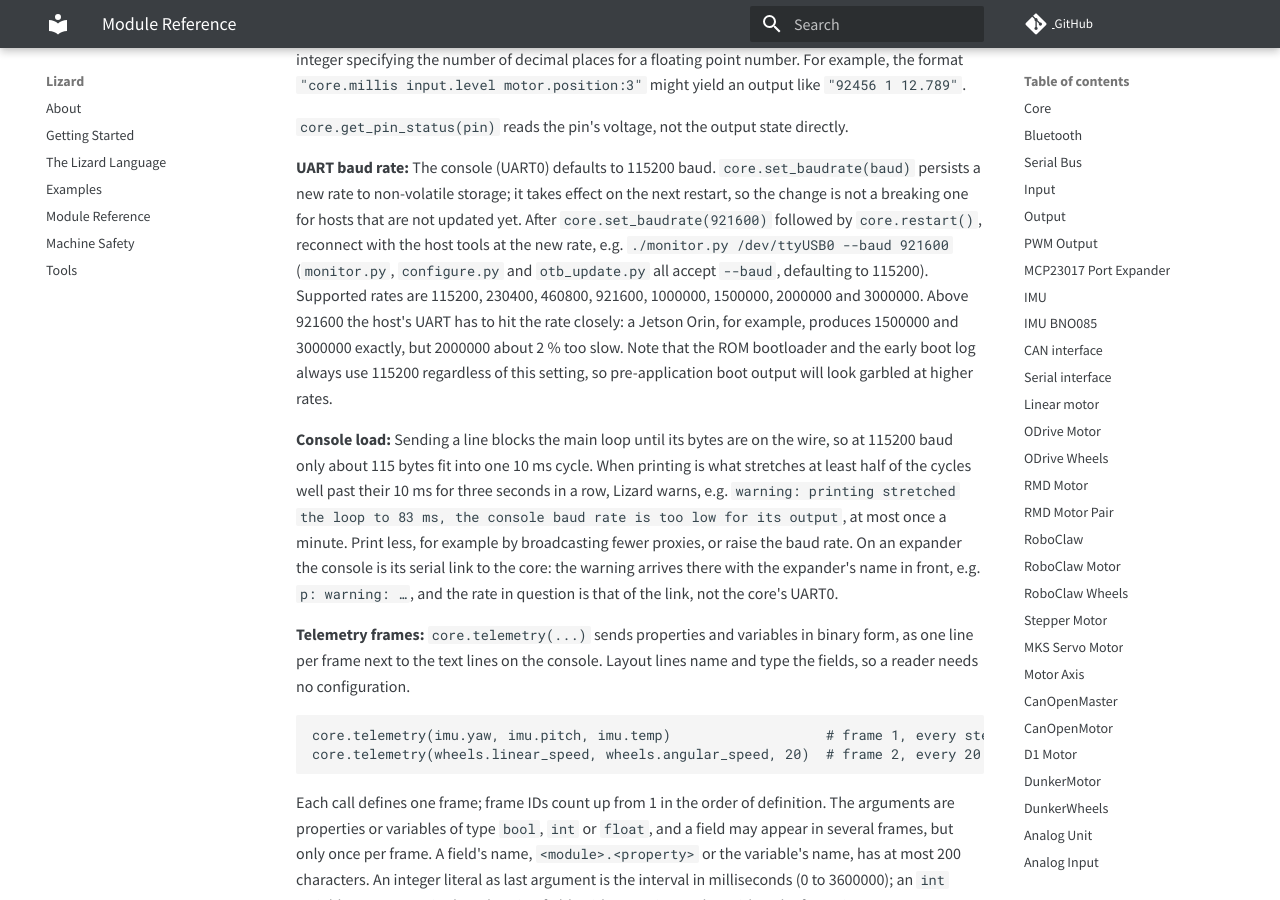
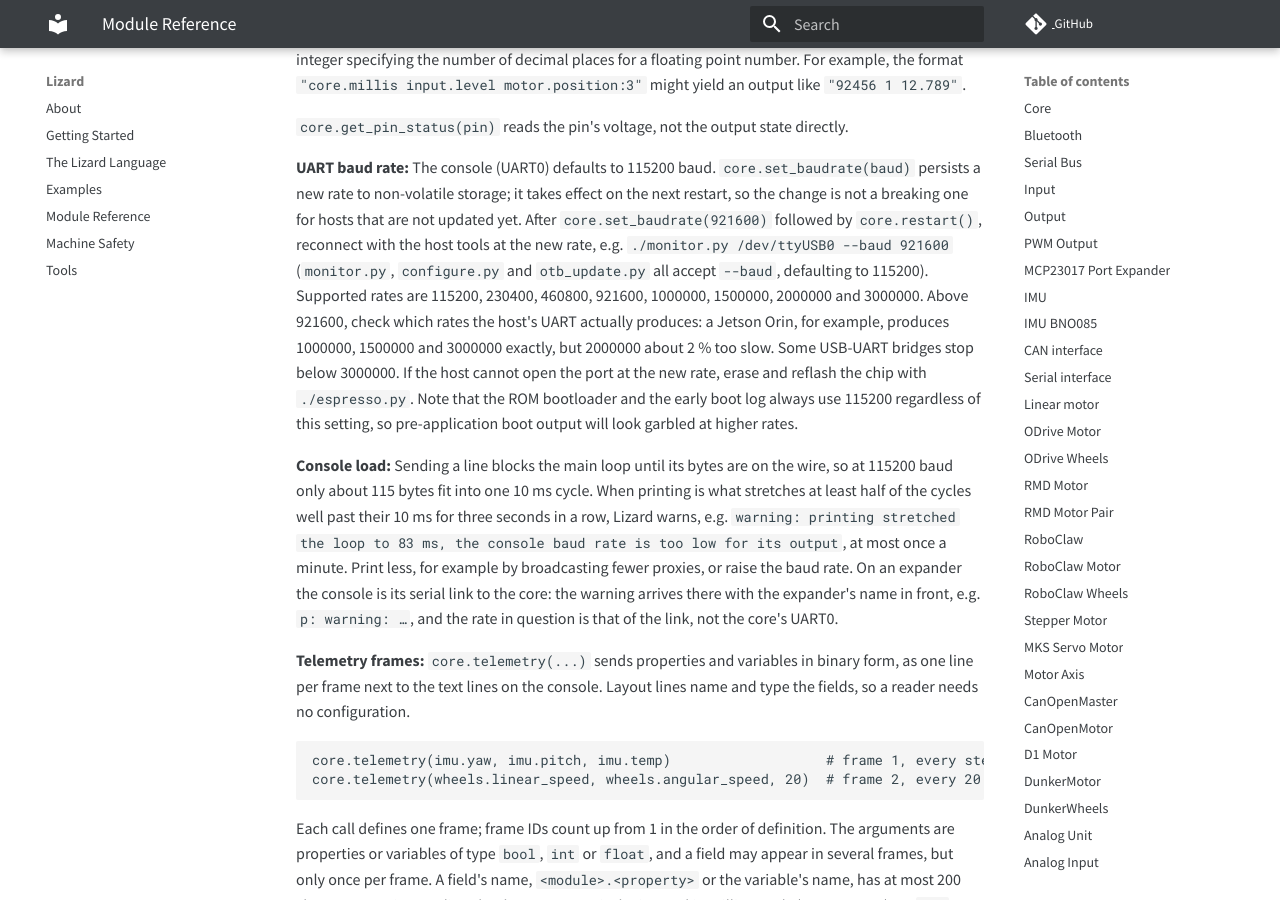
Before and after one commit to zauberzeug/lizard, an MkDocs documentation site: the page built from docs/module_reference.md, in a window 1280 px wide and 900 px high, scrolled down 2206 px. Built offline with MkDocs 1.6.1 and Material for MkDocs 9.7.7, drawn with Linux system fonts in a browser that asks for light colours; comment, search, counter and statistics services are not loaded.

Commit message:
Name 1000000 among the Jetson's exact rates and say how to get the console back

```diff
--- a/docs/module_reference.md
+++ b/docs/module_reference.md
@@ -63,7 +63,9 @@ The console (UART0) defaults to 115200 baud.
 `core.set_baudrate(baud)` persists a new rate to non-volatile storage; it takes effect on the next restart, so the change is not a breaking one for hosts that are not updated yet.
 After `core.set_baudrate(921600)` followed by `core.restart()`, reconnect with the host tools at the new rate, e.g. `./monitor.py /dev/ttyUSB0 --baud 921600` (`monitor.py`, `configure.py` and `otb_update.py` all accept `--baud`, defaulting to 115200).
 Supported rates are 115200, 230400, 460800, 921600, 1000000, 1500000, 2000000 and 3000000.
-Above 921600 the host's UART has to hit the rate closely: a Jetson Orin, for example, produces 1500000 and 3000000 exactly, but 2000000 about 2 % too slow.
+Above 921600, check which rates the host's UART actually produces: a Jetson Orin, for example, produces 1000000, 1500000 and 3000000 exactly, but 2000000 about 2 % too slow.
+Some USB-UART bridges stop below 3000000.
+If the host cannot open the port at the new rate, erase and reflash the chip with `./espresso.py`.
 Note that the ROM bootloader and the early boot log always use 115200 regardless of this setting, so pre-application boot output will look garbled at higher rates.
 
 **Console load:**
```
